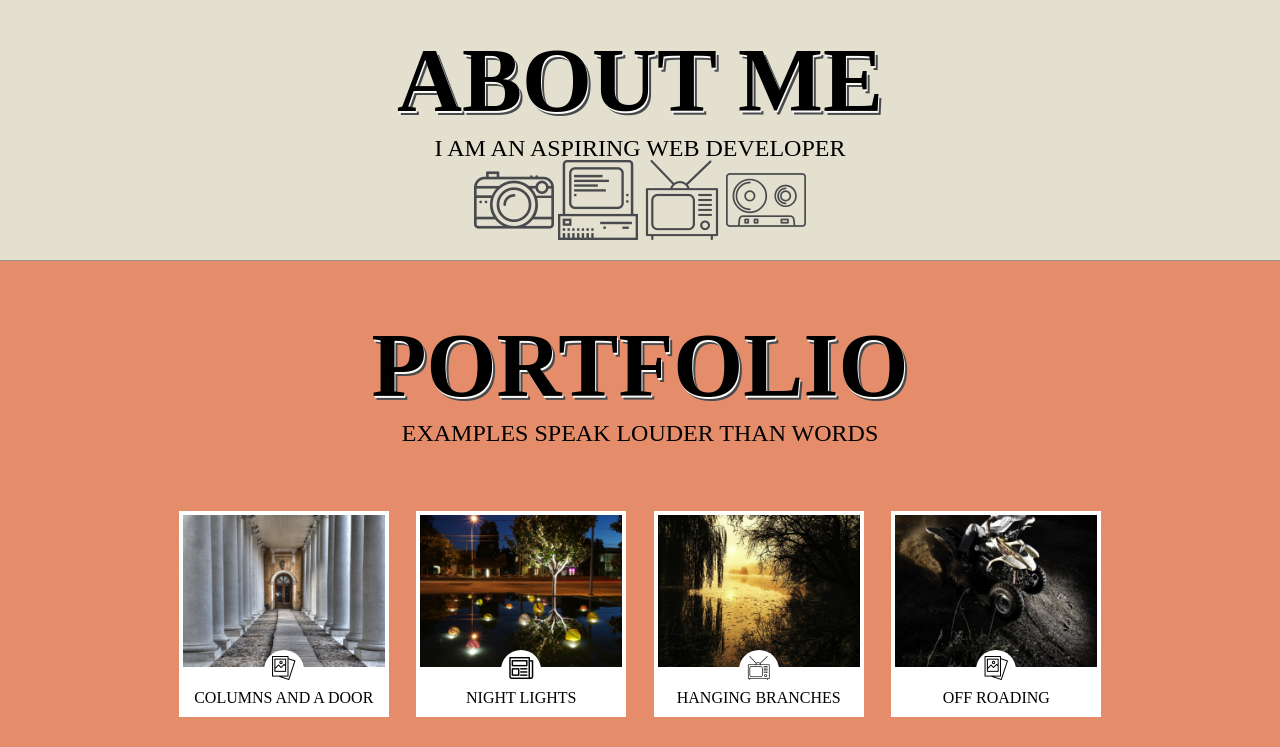
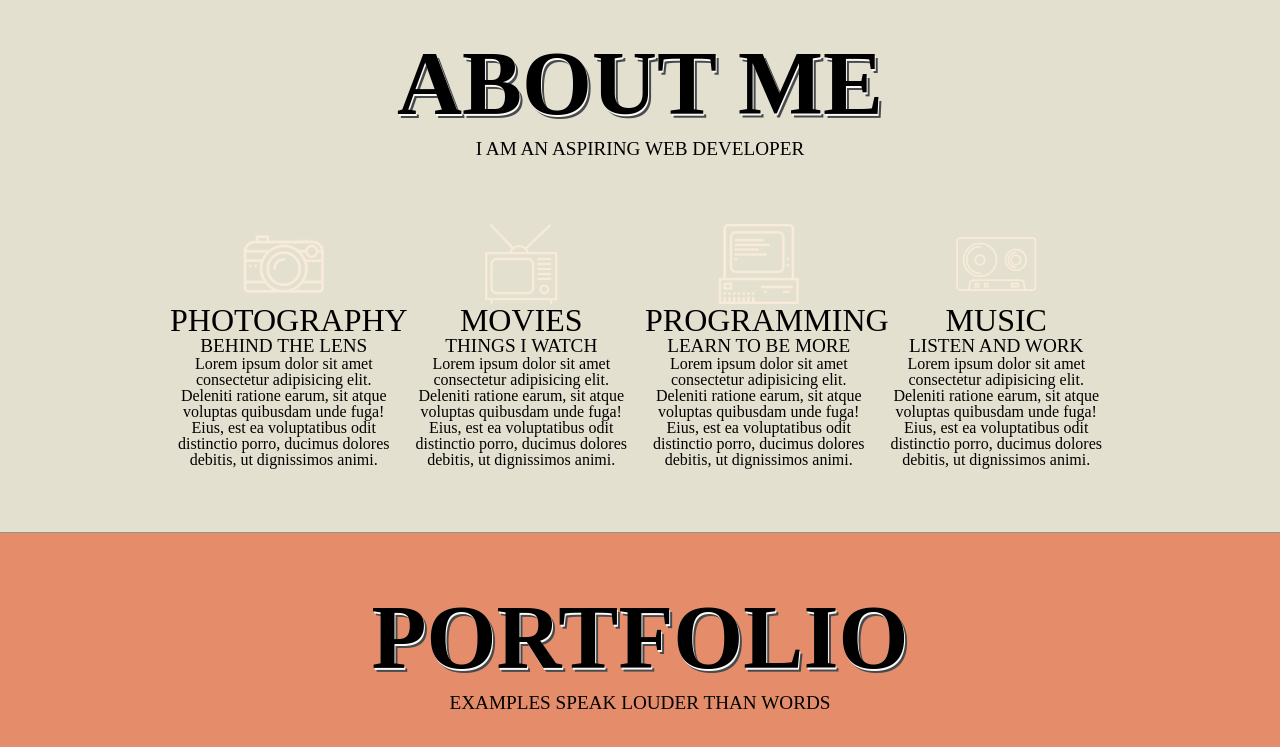
Before and after one commit to reuben-john/html-css-templates, a plain HTML site: page index.html in a window 1280 px wide. Shown: the part 940-1687 px from the top of the page. Drawn offline with Linux system fonts and the light colour scheme.

Commit message:
Add about me stuff

```diff
--- a/assets/stylesheets/main.css
+++ b/assets/stylesheets/main.css
@@ -88,7 +88,10 @@ h1, h2, h3, h4, h5, h6 {
     text-transform: uppercase;
   }
 h2 {
-  font-size: 1.5em;
+  font-size: 2em;
+}
+h3 {
+  font-size: 1.2em;
 }
 .main-page h1 {
   text-shadow: 1px 2px #484A4D, 3px 4px #D4CEBF;
@@ -344,5 +347,5 @@ a:hover {
 */
 
 .big-icon {
-  color: #484A4D;
+  margin: 10px 20px;
 }
--- a/index.html
+++ b/index.html
@@ -47,7 +47,7 @@
     <section id="home" class="main-page hero page">
 
         <h1>Welcome</h1>
-        <h2>Reuben's Portfolio</h2>
+        <h3>Reuben's Portfolio</h3>
         <!-- Slideshow -->
         <figure class="slideshow">
             <img class="slide"
@@ -63,11 +63,36 @@
 
     <section id="about-me" class="about hero page">
         <h1>About Me</h1>
-        <h2>I am an aspiring web developer</h2>
-        <a class="flaticon-technology-1 big-icon"></a>
-        <a class="flaticon-computer big-icon"></a>
-        <a class="flaticon-technology big-icon"></a>
-        <a class="flaticon-transparent-cassete big-icon"></a>
+        <h3>I am an aspiring web developer</h3>
+        <section class="row">
+            <section class="grid">
+                    <section class="col-1-4">
+                        <a class="flaticon-technology-1 big-icon"></a>
+                        <h2>Photography</h2>
+                        <h3>behind the lens</h3>
+                        <p>Lorem ipsum dolor sit amet consectetur adipisicing elit. Deleniti ratione earum, sit atque voluptas quibusdam unde fuga! Eius, est ea voluptatibus odit distinctio porro, ducimus dolores debitis, ut dignissimos animi.</p>
+                    </section><!--
+                    --><section class="col-1-4">
+                        <a class="flaticon-technology big-icon"></a>
+                        <h2>Movies</h2>
+                        <h3>Things I watch</h3>
+                        <p>Lorem ipsum dolor sit amet consectetur adipisicing elit. Deleniti ratione earum, sit atque voluptas quibusdam unde fuga! Eius, est ea voluptatibus odit distinctio porro, ducimus dolores debitis, ut dignissimos animi.</p>
+                    </section><!--
+                    --><section class="col-1-4">
+                        <a class="flaticon-computer big-icon"></a>
+                        <h2>Programming</h2>
+                        <h3>Learn to be more</h3>
+                        <p>Lorem ipsum dolor sit amet consectetur adipisicing elit. Deleniti ratione earum, sit atque voluptas quibusdam unde fuga! Eius, est ea voluptatibus odit distinctio porro, ducimus dolores debitis, ut dignissimos animi.</p>
+                    </section><!--
+                    --><section class="col-1-4">
+                        <a class="flaticon-transparent-cassete big-icon"></a>
+                        <h2>Music</h2>
+                        <h3>Listen and work</h3>
+                        <p>Lorem ipsum dolor sit amet consectetur adipisicing elit. Deleniti ratione earum, sit atque voluptas quibusdam unde fuga! Eius, est ea voluptatibus odit distinctio porro, ducimus dolores debitis, ut dignissimos animi.</p>
+                    </section>
+            </section>
+        </section>
+
 
 
     </section>
@@ -76,7 +101,7 @@
 
     <section id="portfolio" class="portfolio hero page">
             <h1>Portfolio</h1>
-            <h2>Examples speak louder than words</h2>
+            <h3>Examples speak louder than words</h3>
             <section class="row">
                 <section class="grid">
                         <section class="col-1-4">
@@ -131,7 +156,7 @@
 
     <section id="blog" class="blog hero page">
         <h1>My blog</h1>
-        <h2>Excerpts from my life</h2>
+        <h3>Excerpts from my life</h3>
     </section>
 
     <!-- Contact Page -->
```
